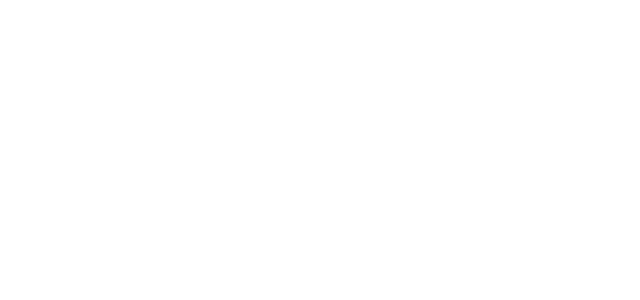
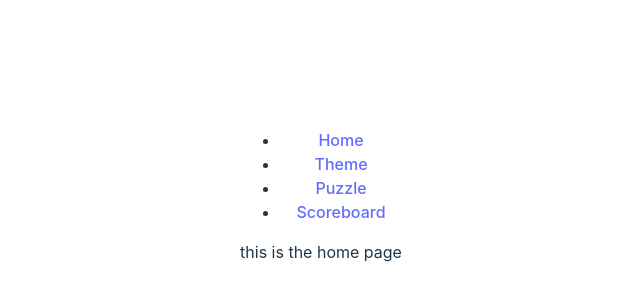
Before and after one commit to dontenatl30/Capstone-Project, a React app in the folder frontend/: page /home in a window 1280 px wide. Before the commit this address had no page. Shown: the part 212-512 px from the top of the page, without its empty margins (319-959 px from the left). Built offline with nearby package versions, Linux system fonts and the light colour scheme; the HTML template or start-up script is replaced by a standard one.

Commit message:
front end components

```diff
--- a/frontend/package.json
+++ b/frontend/package.json
@@ -14,6 +14,7 @@
     "bootstrap": "^5.3.1",
     "node": "^20.5.1",
     "nodemon": "^3.0.1",
+    "phosphor-react": "^1.4.1",
     "react": "^18.2.0",
     "react-dom": "^18.2.0",
     "react-router-dom": "^6.15.0"
--- a/frontend/src/App.jsx
+++ b/frontend/src/App.jsx
@@ -1,22 +1,35 @@
 import { useState } from 'react'
-import reactLogo from './assets/react.svg'
-import viteLogo from '/vite.svg'
 import './App.css'
-import { BrowserRouter as Router, Routes, Route } from 'react-router-dom'
+import { BrowserRouter as Router, Routes, Route, Link } from 'react-router-dom'
 import { Reg } from './components/reg'
 import { Login } from './components/login'
+import { Navbar } from './components/nav'
+import { Home } from './components/home'
+import { Theme } from './components/theme'
+import { Puzzle } from './components/puzzle'
+import { Scoreboard } from './components/scoreboard'
 
 function App() {
-  const [count, setCount] = useState(0)
+
 
   return (
     <>
     <div className='App'>
       <Router>
         {/* navbar goes here and included in all routes */}
+
+        <Navbar />
+
         <Routes>
            <Route path='/register' element={<Reg />} />
            <Route path='/login' element={<Login />} />
+           <Route path='/home' element={<Home />} />
+           <Route path='/theme' element={<Theme />} />
+           <Route path='/puzzle' element={<Puzzle />} />
+           <Route path='/scoreboard' element={<Scoreboard />} />
+
+
+
 
         </Routes>
       </Router>
--- /dev/null
+++ b/frontend/src/components/home.jsx
@@ -0,0 +1,10 @@
+import React from "react";
+
+
+export const Home = () => {
+  return (
+    <>
+      <div class="home">this is the home page</div>
+    </>
+  );
+};
--- a/frontend/src/components/login.jsx
+++ b/frontend/src/components/login.jsx
@@ -1,8 +1,8 @@
 import React from "react";
-
 export const Login = () => {
     return (
         <>
+
         <h1>Login</h1>
         <br>
         </br>
--- /dev/null
+++ b/frontend/src/components/nav.jsx
@@ -0,0 +1,33 @@
+import React from "react";
+import { Link } from "react-router-dom";
+
+export const Navbar = () => {
+  return (
+    <>
+      <div class="navBar">
+        <ul class="nav nav-pills nav-fill">
+          <li class="nav-item">
+            <a class="nav-link" href="./home">
+              Home
+            </a>
+          </li>
+          <li class="nav-item">
+            <a class="nav-link" href="./theme">
+              Theme
+            </a>
+          </li>
+          <li class="nav-item">
+            <a class="nav-link" href="./puzzle">
+              Puzzle
+            </a>
+          </li>
+          <li class="nav-item">
+            <a class="nav-link" href="./scoreboard">
+              Scoreboard
+            </a>
+          </li>
+        </ul>
+      </div>
+    </>
+  );
+};
--- /dev/null
+++ b/frontend/src/components/puzzle.jsx
@@ -0,0 +1,10 @@
+import React from "react";
+
+
+export const Puzzle = () => {
+  return (
+    <>
+      <div class="puzzle">This is the puzzle page</div>
+    </>
+  );
+};
--- /dev/null
+++ b/frontend/src/components/scoreboard.jsx
@@ -0,0 +1,10 @@
+import React from "react";
+
+
+export const Scoreboard = () => {
+  return (
+    <>
+      <div class="scoreboard">This is the scoreboard page</div>
+    </>
+  );
+};
--- /dev/null
+++ b/frontend/src/components/theme.jsx
@@ -0,0 +1,9 @@
+import React from "react";
+
+export const Theme = () => {
+  return (
+    <>
+      <div class="theme">this is the theme page</div>
+    </>
+  );
+};
```
Also changed, not shown: 1 other file (tests, documents, lock files or other folders).
